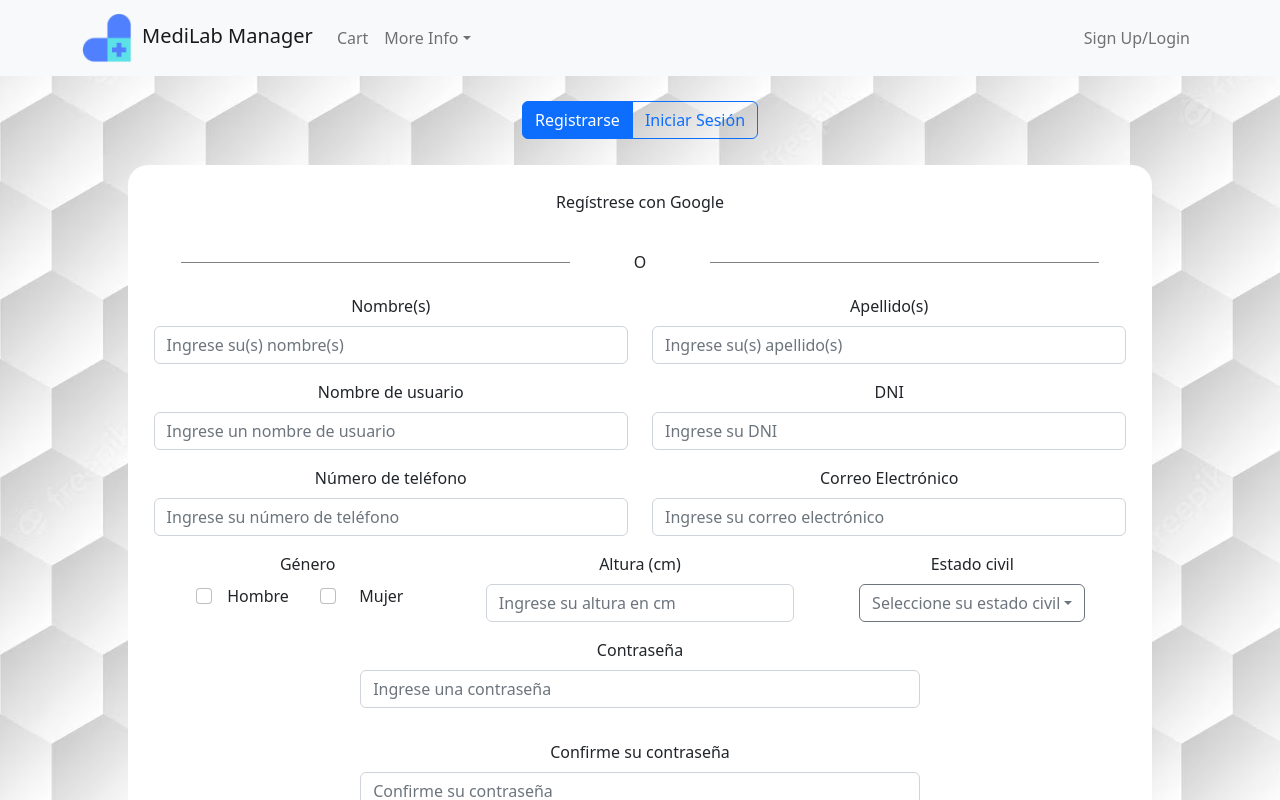
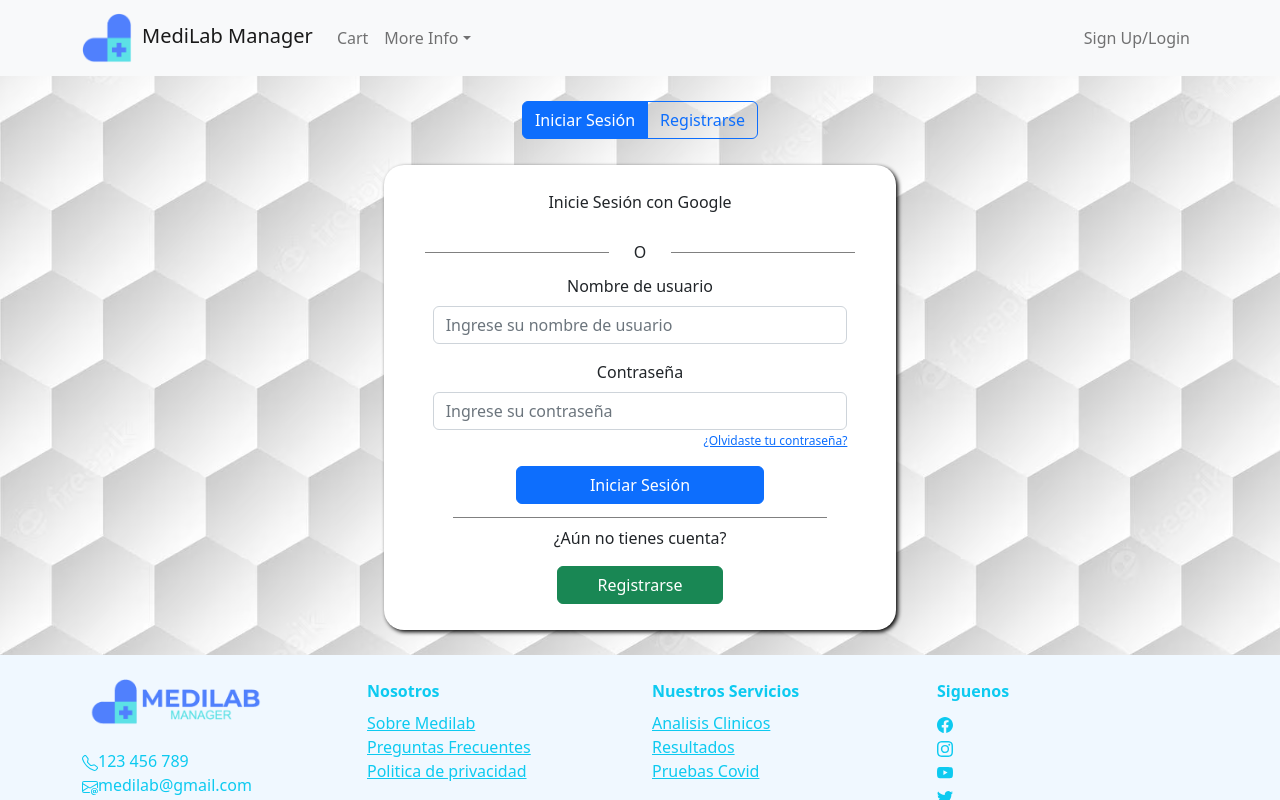
Before and after one commit to NazarenoCarlesso/medilab-manager, a React (Create React App) app in the folder client/: page /signup in a window 1280 px wide. Shown: the top 800 px of the page. Built offline with nearby package versions, Linux system fonts and the light colour scheme; no server answers.

Commit message:
modificaciones

```diff
--- a/client/src/components/Cart.jsx
+++ b/client/src/components/Cart.jsx
@@ -1,5 +1,7 @@
 import Button from "react-bootstrap/Button";
 import Table from "react-bootstrap/Table";
+import Modal from "react-bootstrap/Modal";
+import CloseButton from "react-bootstrap/CloseButton";
 
 import React, { useState, useEffect } from "react";
 import { useDispatch, useSelector } from "react-redux";
@@ -9,6 +11,7 @@ import { setItem } from "../utils/localStorage";
 
 import OffCanvasCart from "./OffCanvasCart";
 import BillCart from "./BillCart";
+import Signup from "./Signup";
 
 export default function Cart() {
   const navigate = useNavigate();
@@ -17,6 +20,9 @@ export default function Cart() {
   // Panel de pagos (agregar)
   const [show, setShow] = useState(false);
   const [showAlert, setShowAlert] = useState(false);
+  const [showAlertLogin, setShowAlertLogin] = useState(false);
+  const [fromCart, setFromCart] = useState(false);
+
   const handleShow = () => setShow(true);
 
   const tests = useSelector((state) => state.tests);
@@ -53,11 +59,11 @@ export default function Cart() {
         display: "flex",
         flexDirection: "column",
         alignItems: "center",
-        width: "80%",
+        justifyContent: "center",
         position: "relative",
       }}
     >
-      <hr />
+      <div style={{ width: "90%", position: "relative" }}>
         <Button
           variant="secondary"
           value={"deleteAll"}
@@ -72,7 +78,7 @@ export default function Cart() {
             flexDirection: "column",
             alignItems: "center",
             width: "100%",
-          paddingTop: "2%",
+            paddingTop: "5%",
           }}
         >
           <Table striped>
@@ -104,50 +110,72 @@ export default function Cart() {
               <tr>
                 <th>TOTAL: </th>
                 <th>
-                ${products.map((e) => e.price || 0).reduce((a, b) => a + b, 0)}
+                  $
+                  {products.map((e) => e.price || 0).reduce((a, b) => a + b, 0)}
                   .00
                 </th>
               </tr>
             </tbody>
           </Table>
         </div>
-      {sessionId ? (
         <div
           style={{
             display: "flex",
-            width: "400px",
+            flexDirection: "column",
+            alignItems: "center",
+          }}
+        >
+          <div
+            style={{
+              width: "40%",
+              display: "flex",
               justifyContent: "space-around",
               marginBottom: "2%",
             }}
           >
-          <Button
-            variant="success"
-            style={{ padding: "1%", paddingRight: "3%", paddingLeft: "3%" }}
-            as={Link}
-            to="/quoter"
-          >
+            <Button variant="success" as={Link} to="/quoter">
               SEGUIR COMPRANDO
             </Button>
+            {sessionId ? (
+              <Button variant="primary" onClick={handleSubmit}>
+                PROCESAR COMPRA
+              </Button>
+            ) : null}
+          </div>
+
+          {sessionId ? null : (
+            <div
+              style={{
+                display: "flex",
+                flexDirection: "column",
+                alignItems: "center",
+                marginTop: "2%",
+                marginBottom: "2%",
+              }}
+            >
+              <h5>Debe iniciar sesión antes de continuar con la compra</h5>
               <Button
                 variant="primary"
-            style={{ padding: "1%", paddingRight: "3%", paddingLeft: "3%" }}
-            onClick={handleSubmit}
+                style={{
+                  marginTop: "2%",
+                  padding: "1%",
+                  paddingRight: "3%",
+                  paddingLeft: "3%",
+                  width: "30%",
+                }}
+                onClick={() => {
+                  console.log(showAlertLogin);
+                  setShowAlertLogin(true);
+                  setFromCart(true);
+                }}
               >
-            PROCESAR COMPRA
-          </Button>
-        </div>
-      ) : (
-        <div>
-          <h4>Debe iniciar sesión</h4>
-          <Button
-            variant="primary"
-            style={{ padding: "1%", paddingRight: "3%", paddingLeft: "3%" }}
-            onClick={() => navigate("/signup")}
-          >
-            Iniciar sesión
+                INICIAR SESIÓN
               </Button>
             </div>
           )}
+        </div>
+      </div>
+
       <div>
         <OffCanvasCart
           show={show}
@@ -164,6 +192,41 @@ export default function Cart() {
           products={products}
         />
       </div>
+
+      <div style={{ position: "relative" }}>
+        <Modal
+          size="lg"
+          show={showAlertLogin}
+          onHide={() => {
+            console.log(showAlertLogin);
+            setShowAlertLogin(false);
+          }}
+          backdrop="static"
+          aria-labelledby="example-modal-sizes-title-lg"
+        >
+          <Modal.Body>
+            <CloseButton
+              onClick={() => setShowAlertLogin(false)}
+              style={{
+                position: "absolute",
+                top: "15px",
+                right: "15px",
+                zIndex: "1",
+              }}
+            ></CloseButton>
+            <div
+              style={{
+                width: "100%",
+              }}
+            >
+              <Signup
+                setShowAlertLogin={setShowAlertLogin}
+                fromCart={fromCart}
+              />
+            </div>
+          </Modal.Body>
+        </Modal>
+      </div>
     </div>
   );
 }
--- a/client/src/components/Signup.jsx
+++ b/client/src/components/Signup.jsx
@@ -1,7 +1,7 @@
 import axios from "axios";
 import React, { useState } from "react";
 import { useDispatch } from "react-redux";
-import { useNavigate } from "react-router-dom";
+import { useNavigate, useLocation } from "react-router-dom";
 import Button from "react-bootstrap/Button";
 import Form from "react-bootstrap/Form";
 import Row from "react-bootstrap/Row";
@@ -18,9 +18,11 @@ import GoogleSignIn from "./GoogleSignIn";
 
 const BACK = process.env.REACT_APP_BACK;
 
-export default function Signup() {
+export default function Signup(props) {
+  const { setShowAlertLogin, fromCart } = props;
   const dispatch = useDispatch();
   const navigate = useNavigate();
+  const location = useLocation();
   // Variable user para el Login
   const [user, setUser] = useState({
     username: "",
@@ -79,7 +81,7 @@ export default function Signup() {
   });
 
   const [selectedSex, setSelectedSex] = useState("");
-  const [selectedForm, setSelectedForm] = useState("signup");
+  const [selectedForm, setSelectedForm] = useState("login");
 
   // Ingresar los datos al objeto user y verificar errores
   const handleChange = (event) => {
@@ -145,7 +147,12 @@ export default function Signup() {
       dispatch(setSessionId(userData));
       setItem("sessionId", userData);
       // devuelve al iniciar sesión al perfil del usuario con url modificada con parte de su usuario
+      if (fromCart === true) {
+        setShowAlertLogin(false);
+        navigate("/cart");
+      } else {
         navigate("/user");
+      }
     }
   };
 
@@ -158,6 +165,7 @@ export default function Signup() {
     } else {
       await axios.post(`${BACK}/patients/signup`, userSignUp);
       window.alert("Registro exitoso.");
+      navigate("/signup");
     }
   };
 
@@ -216,10 +224,25 @@ export default function Signup() {
 
   return (
     <div style={{ textAlign: "center" }}>
+      {location.pathname === "/signup" ? (
         <div style={{ margin: "2%" }}>
-        <ToggleButtonGroup type="radio" name="options" defaultValue={1}>
+          <ToggleButtonGroup
+            type="radio"
+            name="options"
+            defaultValue={1}
+            value={selectedForm === "login" ? 1 : 2}
+          >
             <ToggleButton
               value={1}
+              id="tbg-radio-2"
+              name="login"
+              onClick={(e) => handleSelect(e)}
+              variant="outline-primary"
+            >
+              Iniciar Sesión
+            </ToggleButton>
+            <ToggleButton
+              value={2}
               id="tbg-radio-1"
               name="signup"
               onClick={(e) => handleSelect(e)}
@@ -227,21 +250,14 @@ export default function Signup() {
             >
               Registrarse
             </ToggleButton>
-          <ToggleButton
-            value={2}
-            id="tbg-radio-2"
-            name="login"
-            onClick={(e) => handleSelect(e)}
-            variant="outline-primary"
-          >
-            Iniciar Sesión
-          </ToggleButton>
           </ToggleButtonGroup>
         </div>
+      ) : null}
 
       <div
         style={
           selectedForm === "signup"
+            ? location.pathname === "/signup"
               ? {
                   width: "80%",
                   margin: "auto",
@@ -249,17 +265,53 @@ export default function Signup() {
                   padding: "2%",
                   borderRadius: "20px",
                   marginBottom: "2%",
+                  boxShadow: "2px 2px 4px rgba(0, 0, 0, 1)",
+                  position: "relative",
                 }
               : {
+                  width: "100%",
+                  margin: "auto",
+                  backgroundColor: "white",
+                  padding: "2%",
+                  borderRadius: "20px",
+                  marginBottom: "2%",
+                  position: "relative",
+                }
+            : location.pathname === "/signup"
+            ? {
                 width: "40%",
                 margin: "auto",
                 backgroundColor: "white",
                 padding: "2%",
                 borderRadius: "20px",
                 marginBottom: "2%",
+                boxShadow: "2px 2px 4px rgba(0, 0, 0, 1)",
+                position: "relative",
+              }
+            : {
+                width: "80%",
+                margin: "auto",
+                backgroundColor: "white",
+                padding: "2%",
+                borderRadius: "20px",
+                marginBottom: "2%",
+                position: "relative",
               }
         }
       >
+        {location.pathname === "/cart" ? (
+          selectedForm === "signup" ? (
+            <div style={{ position: "absolute", top: "10px", left: "10px" }}>
+              <Button
+                variant="outline-primary"
+                size="sm"
+                onClick={() => setSelectedForm("login")}
+              >
+                {"< Iniciar Sesión"}
+              </Button>
+            </div>
+          ) : null
+        ) : null}
         <Row
           style={
             selectedForm === "signup"
@@ -267,15 +319,26 @@ export default function Signup() {
               : { width: "70%", margin: "auto" }
           }
         >
+          {selectedForm === "signup" ? (
             <p>Regístrese con Google</p>
+          ) : (
+            <p>Inicie Sesión con Google</p>
+          )}
+          <div
+            style={{
+              display: "flex",
+              justifyContent: "center",
+            }}
+          >
             <GoogleSignIn />
+          </div>
         </Row>
         <Row>
           <div
             style={{
               display: "flex",
               alignItems: "center",
-              justifyContent: "space-around",
+              justifyContent: "space-evenly",
               marginTop: "2%",
               marginBottom: "2%",
             }}
@@ -526,11 +589,12 @@ export default function Signup() {
               </Form.Group>
             </Row>
             <Button
-              variant="primary"
+              variant="success"
               type="submit"
               onClick={(e) => {
                 showErrors(e);
               }}
+              style={{ width: "30%" }}
             >
               Registrarse
             </Button>
@@ -541,7 +605,10 @@ export default function Signup() {
             onSubmit={(e) => {
               handleSubmit(e);
             }}
-            style={{ width: "90%", margin: "auto" }}
+            style={{
+              width: "90%",
+              margin: "auto",
+            }}
           >
             <Form.Group className="mb-3">
               <Form.Label>Nombre de usuario</Form.Label>
@@ -557,7 +624,7 @@ export default function Signup() {
                 {user.touched.username ? errorsUser.username : null}
               </p>
             </Form.Group>
-            <Form.Group className="mb-3">
+            <Form.Group className="mb-3" style={{ position: "relative" }}>
               <Form.Label>Contraseña</Form.Label>
               <Form.Control
                 name="password"
@@ -567,19 +634,59 @@ export default function Signup() {
                 type="password"
                 placeholder="Ingrese su contraseña"
               />
+              <div
+                style={{
+                  position: "absolute",
+                  fontSize: "12px",
+                  bottom: "-20px",
+                  right: "0px",
+                }}
+              >
+                <a href={"signup"}>¿Olvidaste tu contraseña?</a>
+              </div>
               <p style={{ color: "red", fontSize: "12px" }}>
                 {user.touched.password ? errorsUser.password : null}
               </p>
             </Form.Group>
+
             <Button
               variant="primary"
               type="submit"
               onClick={(e) => {
                 showErrors(e);
               }}
+              style={{ marginTop: "5%", width: "60%" }}
             >
-              Ingresar
+              Iniciar Sesión
             </Button>
+
+            <div
+              style={{
+                display: "flex",
+                flexDirection: "column",
+                marginTop: "3%",
+                alignItems: "center",
+              }}
+            >
+              <div
+                style={{
+                  borderBottom: "1px solid grey",
+                  width: "90%",
+                  marginBottom: "2%",
+                }}
+              ></div>
+
+              <p>¿Aún no tienes cuenta?</p>
+              <Button
+                variant="success"
+                onClick={(e) => {
+                  setSelectedForm("signup");
+                }}
+                style={{ width: "40%" }}
+              >
+                Registrarse
+              </Button>
+            </div>
           </Form>
         ) : null}
       </div>
```
Also changed, not shown: client/src/components/OffCanvasCart.jsx (+7 -1 lines). Lines whose indentation alone changed are shown as unchanged.
